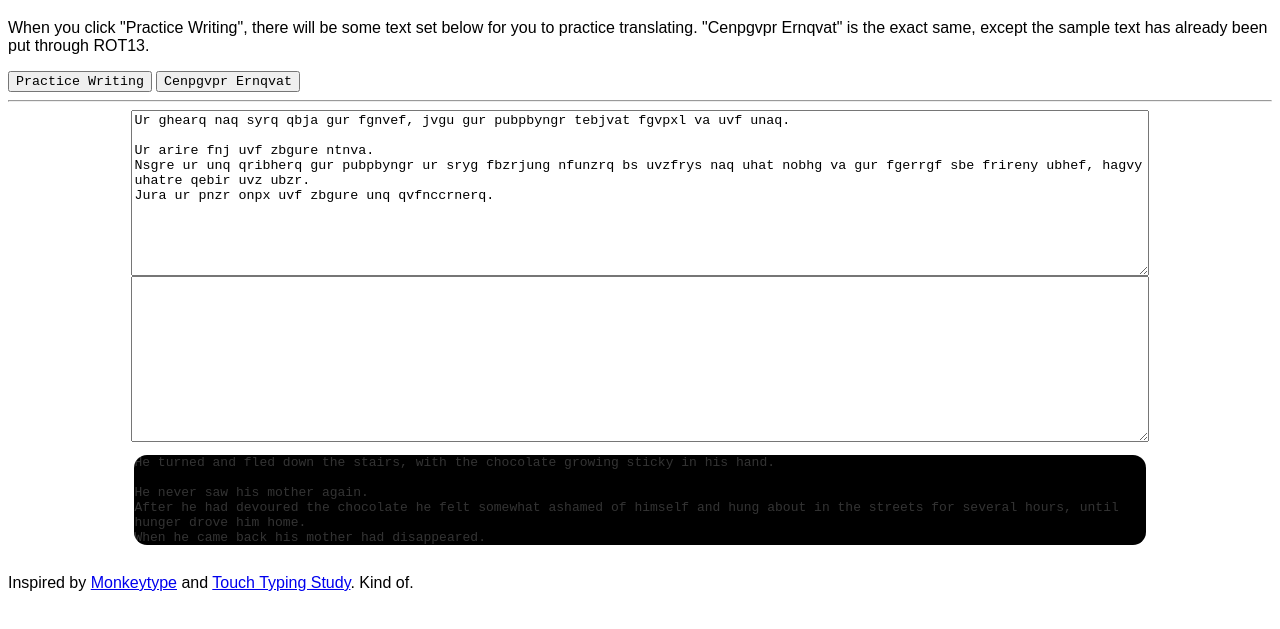
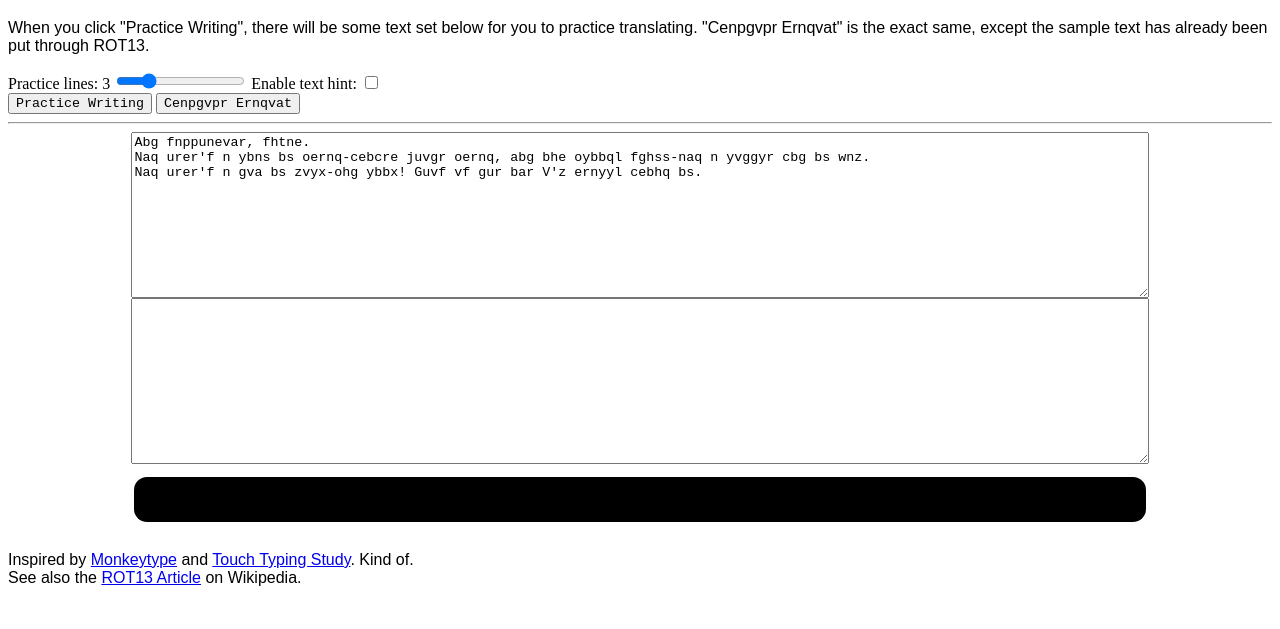
Before and after one commit to HenryP-406/henryp-406.github.io, a plain HTML site: page fun/rot13.html in a window 1280 px wide. Shown: the part 61-690 px from the top of the page. Drawn offline with Linux system fonts and the light colour scheme.

Commit message:
replaced em-dashes in nineteen-eighty_four, and added some settings for rot13

```diff
--- a/fun/rot13.css
+++ b/fun/rot13.css
@@ -29,8 +29,11 @@ textarea {
 .wrong {
     background-color: red;
 }
-.empty {
+.hint {
     opacity: 0.2;
+}
+.phantom {
+    opacity: 0;
 }
 
 #error-text-container {
--- a/fun/rot13.html
+++ b/fun/rot13.html
@@ -17,7 +17,11 @@
             will be some text set below for you to practice translating.
             "Cenpgvpr Ernqvat" is the exact same, except the sample text has
             already been put through ROT13.</p>
-        <p id="practicetext"><!-- Written to by JS. --></p>
+        <label id="practice-lines-label" for="practice-lines">Practice lines:</label>
+        <input disabled type="range" id="practice-lines" name="practice-lines" onchange="settingChangedPracticeLines();" min="1" max="10">
+        <label id="show-hint-label" for="show-hint">Enable text hint:</label>
+        <input disabled type="checkbox" id="show-hint" name="show-hint" onchange="settingChangedShowHint();">
+        <br>
         <button id="practice-writing" onclick="practice();" disabled>Practice Writing</button>
         <button id="practice-reading" onclick="readPractice();" disabled>Cenpgvpr Ernqvat</button>
         <hr>
@@ -27,7 +31,8 @@
             <pre id="output"></pre>
         </div>
         <footer>
-            <p>Inspired by <a href="https://monkeytype.com/">Monkeytype</a> and <a href="https://www.typingstudy.com/">Touch Typing Study</a>. Kind of.</p>
+            <p>Inspired by <a href="https://monkeytype.com/">Monkeytype</a> and <a href="https://www.typingstudy.com/">Touch Typing Study</a>. Kind of.<br>
+            See also the <a href="https://en.wikipedia.org/wiki/ROT13">ROT13 Article</a> on Wikipedia.</p>
         </footer>
     </body>
 </html>
--- a/fun/rot13.js
+++ b/fun/rot13.js
@@ -2,15 +2,21 @@ const lowerA = "a".charCodeAt(0);
 const lowerZ = "z".charCodeAt(0);
 const upperA = "A".charCodeAt(0);
 const upperZ = "Z".charCodeAt(0);
+
+const errorContainer = document.getElementById("error-text-container");
+const errorText = document.getElementById("error-text");
+const closeErrorButton = document.getElementById("close-error-text");
+
+const settingLineCount = document.getElementById("practice-lines");
+const settingLineCountLabel = document.getElementById("practice-lines-label");
+const settingShowHint = document.getElementById("show-hint");
+const settingShowHintLabel = document.getElementById("show-hint-label");
 
 const writingButton = document.getElementById("practice-writing");
 const readingButton = document.getElementById("practice-reading");
 const textDisplay = document.getElementById("rot13-display");
 const textInput = document.getElementById("rot13-input");
 const outputElement = document.getElementById("output");
-const errorContainer = document.getElementById("error-text-container");
-const errorText = document.getElementById("error-text");
-const closeErrorButton = document.getElementById("close-error-text");
 
 function rot13(text) {
   let output = "";
@@ -36,7 +42,6 @@ fetch("/data/nineteen-eighty_four.txt").then((data) => {
   data.text().then((text) => {
     sourceText = text;
     sourceLines = sourceText.split("\n");
-    console.log(text);
     ready();
   })
 }).catch((error) => {
@@ -45,33 +50,58 @@ fetch("/data/nineteen-eighty_four.txt").then((data) => {
   errorContainer.style.display = "block";
 })
 
+// Customization/settings.
+let upperCase = true;
+let alphaOnly = false;
+let numbers = true;
+let showHint = false;
+let practiceLines = 3;
+
 function ready() {
   writingButton.disabled = false;
   readingButton.disabled = false;
+  settingLineCount.value = practiceLines;
+  settingLineCount.disabled = false;
+  settingShowHint.checked = showHint;
+  settingShowHint.disabled = false;
+  updateSettingLineCount();
   readPractice();
 }
 
-// Text is unchanged by default.
-let upperCase = true;
-let alphaOnly = false;
-let numbers = true;
-let practiceLines = 5;
+function updateSettingLineCount() {
+  settingLineCountLabel.textContent = "Practice lines: " + practiceLines;
+}
+function settingChangedPracticeLines() {
+  practiceLines = Number(settingLineCount.value);
+  updateSettingLineCount();
+}
+function settingChangedShowHint() {
+  showHint = settingShowHint.checked;
+  displayOutput();
+}
 
 let practiceText = "";
 let practiceTextAnswer = "";
-function practice() {
-  practiceText = "";
+
+function getLine() {
+  line = "";
   var startIndex = Math.floor(Math.random()*(sourceLines.length - practiceLines));
-  while (sourceLines[startIndex] === "") {
+  // It shouldn't begin or end with a blank line.
+  while (sourceLines[startIndex] === "" || sourceLines[startIndex + practiceLines - 1] === "") {
     startIndex = Math.floor(Math.random()*(sourceLines.length - practiceLines));
   }
   for (var i = startIndex; i < startIndex + practiceLines; ++i) {
-    practiceText += "\n" + sourceLines[i];
+    line += "\n" + sourceLines[i];
   }
+  return line;
+}
+
+function practice() {
+  practiceText = getLine();
   practiceText = practiceText.slice(1);
   practiceTextAnswer = rot13(practiceText);
   textDisplay.textContent = practiceText;
-  textInput.textContent = "";
+  textInput.value = "";
   inputChanged();
 }
 
@@ -84,23 +114,23 @@ function readPractice () {
   inputChanged();
 }
 
-function inputChanged() {
-  if (textInput.value.length > practiceText.length) {
-    textInput.value = textInput.value.slice(0, practiceText.length);
-  }
+function displayOutput() {
   var outputHtml = "";
-  for (var i = 0; i < practiceTextAnswer.length; ++i) {
-    if (i >= textInput.value.length) {
-      outputHtml += '<span class="empty">' + practiceTextAnswer.charAt(i) + "</span>";
-      continue;
-    }
+  for (var i = 0; i < textInput.value.length; ++i) {
     if (practiceTextAnswer.charAt(i) !== textInput.value.charAt(i)) {
       outputHtml += '<span class="wrong">' + practiceTextAnswer.charAt(i) + "</span>";
     } else {
       outputHtml += practiceTextAnswer.charAt(i);
     }
   }
+  outputHtml += showHint ? '<span class="hint">' : '<span class="phantom">';
+  outputHtml += practiceTextAnswer.slice(textInput.value.length, practiceTextAnswer.length);
+  outputHtml += "</span>";
   outputElement.innerHTML = outputHtml;
+}
+
+function inputChanged() {
+  displayOutput();
 }
 
 // Causes an element to rot13 its text.
```
Also changed, not shown: data/nineteen-eighty_four.txt.
